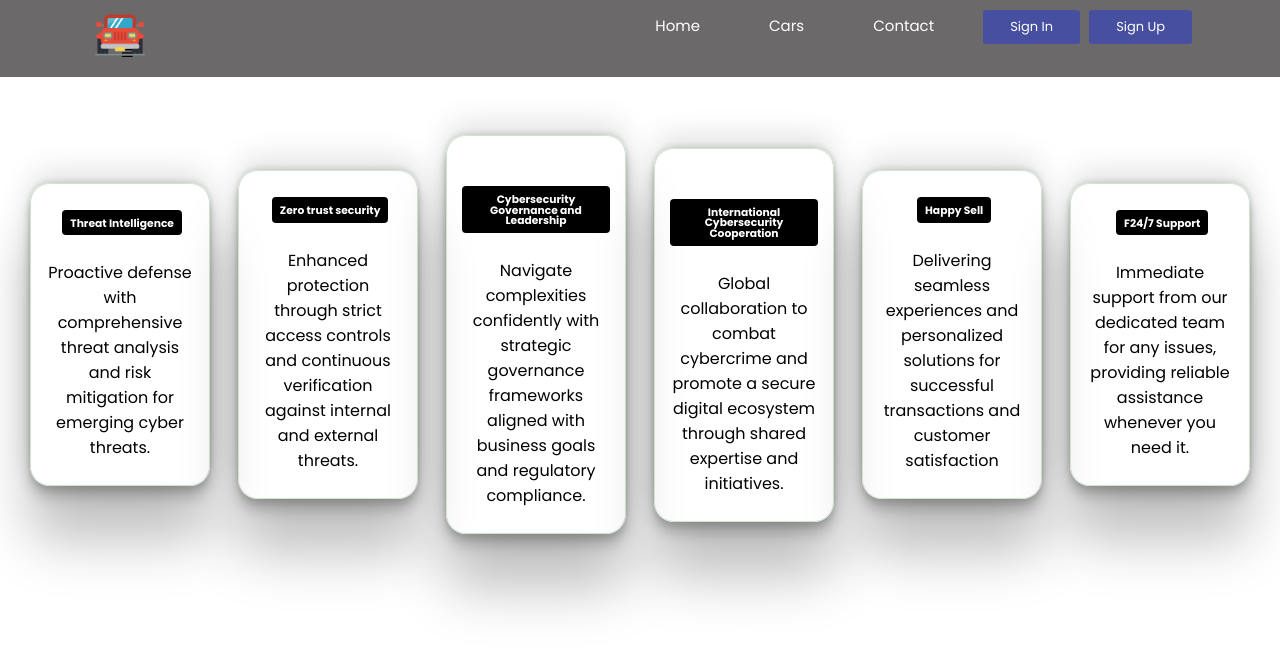
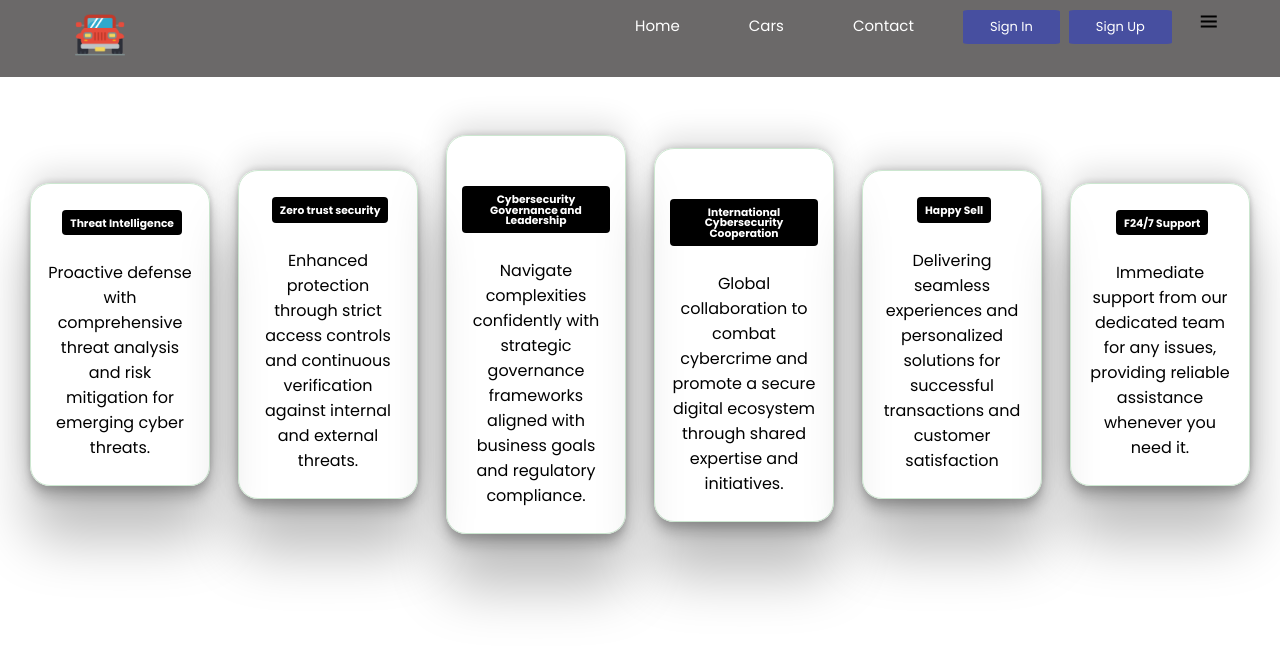
Before and after one commit to TeoNikolas/car-rental, a plain HTML site: page contact.html in a window 1280 px wide. Drawn offline with nearby package versions, Linux system fonts and the light colour scheme.

Commit message:
Update ContactStyle.css

```diff
--- a/ContactStyle.css
+++ b/ContactStyle.css
@@ -7,13 +7,18 @@
     text-decoration: none;
     font-family: 'Poppins', sans-serif;
 }
-
-
 .logo img {
     width: 50px;
     position: relative; /* relative to the parent element */
     float: left; /* align to the left */
-    right: -50px; /* move 10 pixels to the right */
+    right: -30px; /* move 10 pixels to the right */
+}
+#menu-icon{
+  position: relative;
+  font-size: 24px;
+  cursor: pointer;
+  float: right;
+  right: -525px; /* This will align the element to the right edge */
 }
 .navbar{
   position: fixed;
```
